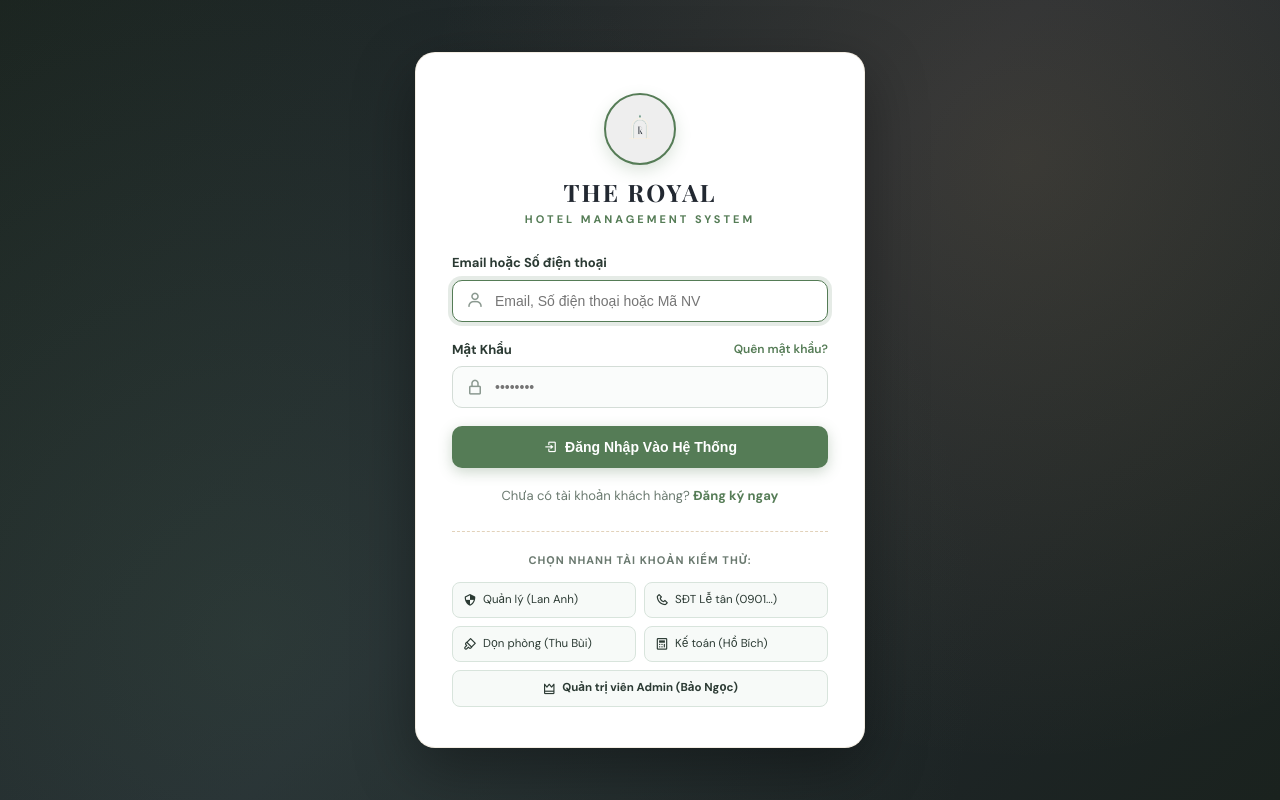
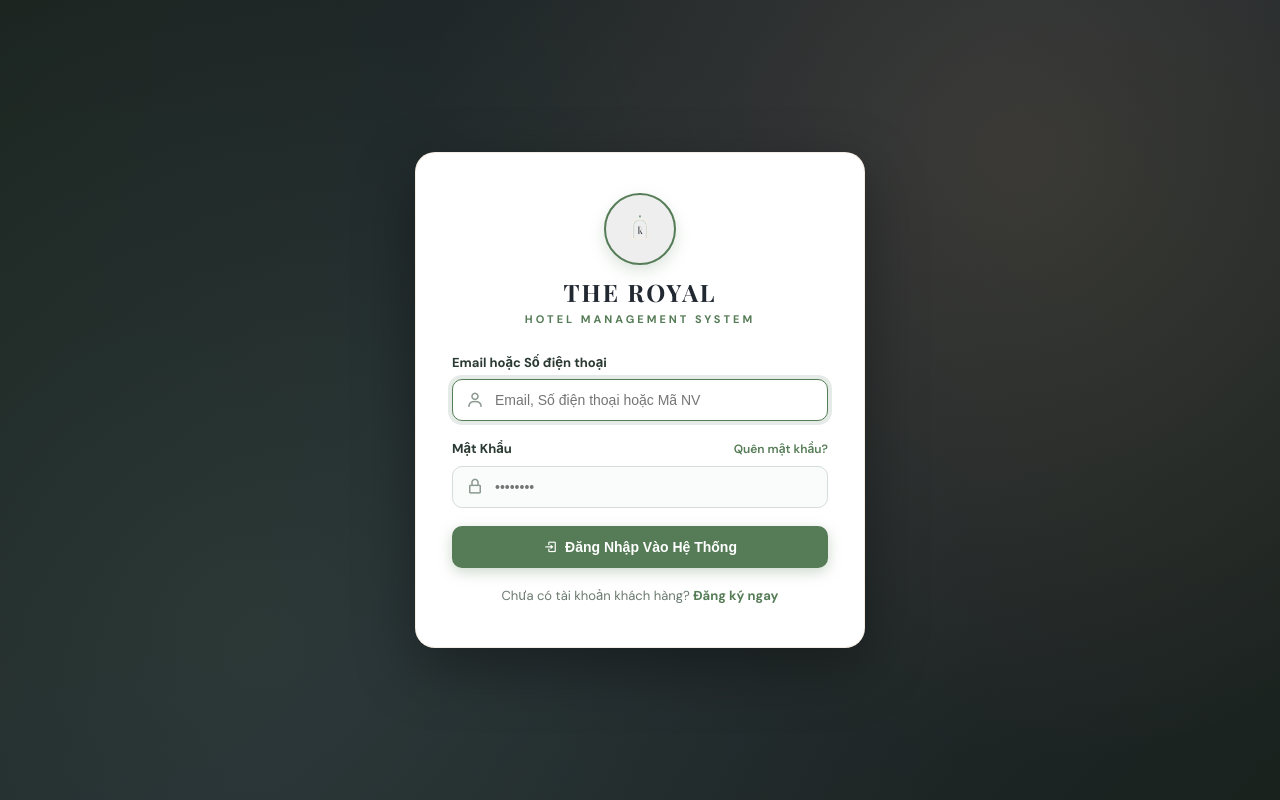
Before and after one commit to ngocnbth07421/The_Royal, a Java web app: page / in a window 1280 px wide. Run offline with Tomcat 11, a stand-in JSP engine, Linux system fonts and the light colour scheme; some web fonts are replaced.

Commit message:
Xoa phan chon nhanh tai khoan kiem thu va luu y dang ky

```diff
--- a/src/main/webapp/index.jsp
+++ b/src/main/webapp/index.jsp
@@ -192,46 +192,6 @@
             position: relative;
         }
 
-        /* Demo role chips */
-        .demo-roles {
-            margin-top: 24px;
-            padding-top: 20px;
-            border-top: 1px dashed #e2d2ba;
-        }
-        .demo-roles-title {
-            text-align: center;
-            font-size: 11px;
-            font-weight: 700;
-            color: #6b7a70;
-            letter-spacing: 1px;
-            text-transform: uppercase;
-            margin-bottom: 12px;
-        }
-        .role-grid {
-            display: grid;
-            grid-template-columns: 1fr 1fr;
-            gap: 8px;
-        }
-        .role-chip {
-            background: #f7faf8;
-            border: 1px solid #d8e4dc;
-            border-radius: 8px;
-            padding: 8px 10px;
-            font-size: 11.5px;
-            color: #2b3a33;
-            cursor: pointer;
-            transition: all 0.2s ease;
-            display: flex;
-            align-items: center;
-            gap: 6px;
-            text-decoration: none;
-        }
-        .role-chip:hover {
-            background: #557c56;
-            color: #ffffff;
-            border-color: #557c56;
-        }
-        .role-chip i { font-size: 14px; }
     </style>
 </head>
 
@@ -306,29 +266,6 @@
             </div>
         </form>
 
-        <!-- CHỌN NHANH VAI TRÒ ĐĂNG NHẬP (DEMO DỮ LIỆU CÓ SẴN CẢ EMAIL & SỐ ĐIỆN THOẠI) -->
-        <div class="demo-roles">
-            <div class="demo-roles-title">Chọn nhanh tài khoản kiểm thử:</div>
-            <div class="role-grid">
-                <a class="role-chip" href="javascript:void(0)" onclick="quickFill('lananh.tran@theroyal.com', '123456')">
-                    <i class='bx bx-shield-quarter'></i> Quản lý (Lan Anh)
-                </a>
-                <a class="role-chip" href="javascript:void(0)" onclick="quickFill('0901111004', '123456')">
-                    <i class='bx bx-phone'></i> SĐT Lễ tân (0901...)
-                </a>
-                <a class="role-chip" href="javascript:void(0)" onclick="quickFill('thu.bui@theroyal.com', '123456')">
-                    <i class='bx bx-brush'></i> Dọn phòng (Thu Bùi)
-                </a>
-                <a class="role-chip" href="javascript:void(0)" onclick="quickFill('bich.ho@theroyal.com', '123456')">
-                    <i class='bx bx-calculator'></i> Kế toán (Hồ Bích)
-                </a>
-            </div>
-            <div style="margin-top: 8px;">
-                <a class="role-chip" style="justify-content: center; font-weight: 700;" href="javascript:void(0)" onclick="quickFill('ngocnbth07421@gmail.com', '123456')">
-                    <i class='bx bx-crown'></i> Quản trị viên Admin (Bảo Ngọc)
-                </a>
-            </div>
-        </div>
     </div>
 
     <!-- ===================================================================== -->
@@ -344,9 +281,7 @@
                 <span onclick="closeModal('registerCustomerModal')" style="cursor: pointer; font-size: 22px; color: #888;">&times;</span>
             </div>
 
-            <div style="background: #f0f7f2; border: 1px solid #d4e8d8; border-radius: 8px; padding: 10px 12px; font-size: 12px; color: #3b6041; margin-bottom: 16px; line-height: 1.4;">
-                <i class='bx bx-info-circle'></i> <b>Lưu ý:</b> Cổng đăng ký tài khoản tự do <b>chỉ dành cho Khách hàng</b> (đặt phòng & thành viên tích điểm). Tài khoản cán bộ nhân viên do <b>Quản lý hoặc Admin</b> trực tiếp cấp trong phân hệ Quản lý nhân viên.
-            </div>
+
 
             <form action="${pageContext.request.contextPath}/dang-ky" method="post">
                 <div style="margin-bottom: 12px;">
@@ -528,11 +463,6 @@
             }
         };
 
-        function quickFill(user, pwd) {
-            document.getElementById('taiKhoan').value = user;
-            document.getElementById('password').value = pwd;
-        }
-
         // Tự động mở đúng modal khi có tham số bước Quên Mật Khẩu từ URL
         window.onload = function() {
             const urlParams = new URLSearchParams(window.location.search);
```
